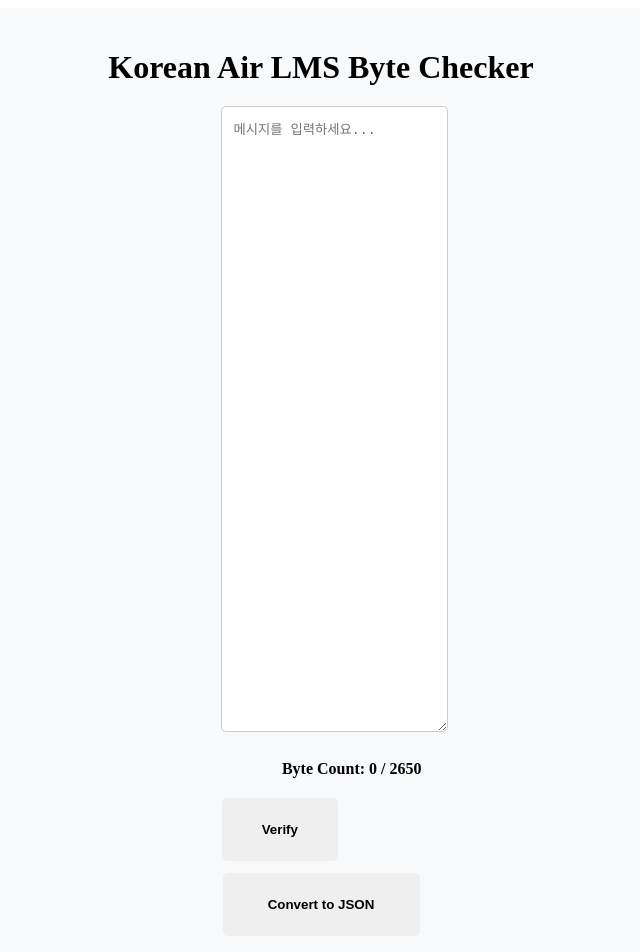
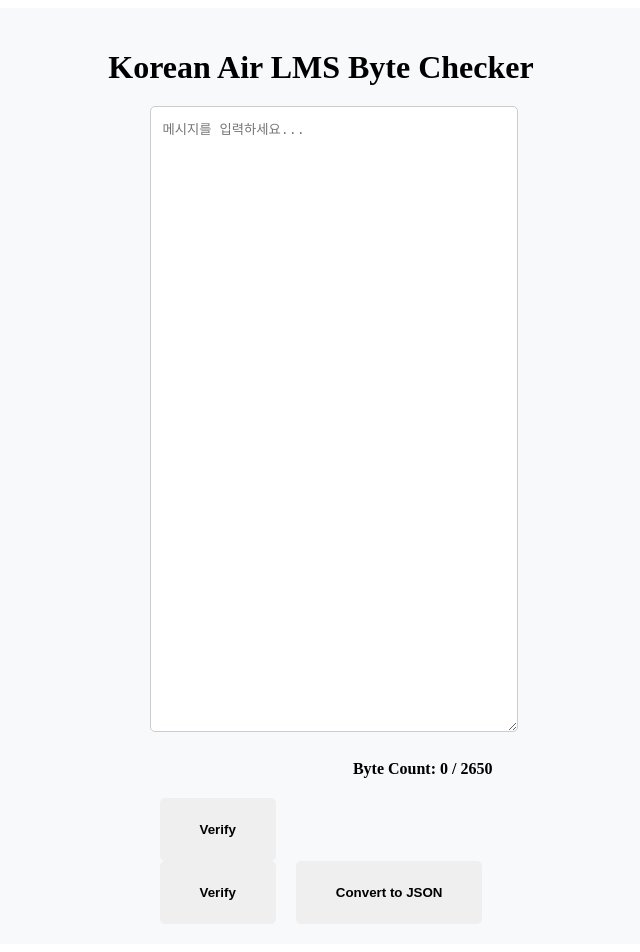
Before and after one commit to KEINSIDER/lmschecker, a Next.js app: page / in a window 1280 px wide. Shown: the top 952 px of the page, without its empty margins (319-959 px from the left). Built offline with nearby package versions, Linux system fonts and the light colour scheme.

Commit message:
Update KoreanAirLmsCounter13.js

```diff
--- a/KoreanAirLmsCounter.js
+++ b/KoreanAirLmsCounter.js
@@ -20,11 +20,9 @@
     cursor: "pointer",
     fontWeight: "bold",
     fontSize: "18px !important", // 🔥 강제 적용
-    width: "100%",
-    position: "relative",
-    display: "inline-block", // 버튼을 가로 정렬
-    margin: "0 1%", // 버튼 간격 조정
-  },
+    width: "auto", // 버튼 너비 자동 설정
+    margin: "0 10px", // 버튼 간격 조정
+},
   textarea: {
     width: "100%", // 넓이 100%로 설정함
     height: "600px", // 높이를 크게 설정
@@ -164,9 +162,10 @@
         </div>
 
      {/* JSON 변환 버튼 */}
-        <div style={{ position: "relative", display: "flex", justifyContent: "center", marginTop: "12px" }}>
-          <button style={styles.button} onClick={convertToJson}>Convert to JSON</button>
-        </div>
+        <div style={{ position: "relative", display: "flex", justifyContent: "center" }}>
+       <button style={styles.button} onClick={handleClick}>Verify</button>
+       <button style={styles.button} onClick={convertToJson}>Convert to JSON</button>
+       </div>
 
         {/* JSON 출력 */}
         {jsonOutput && (
```
